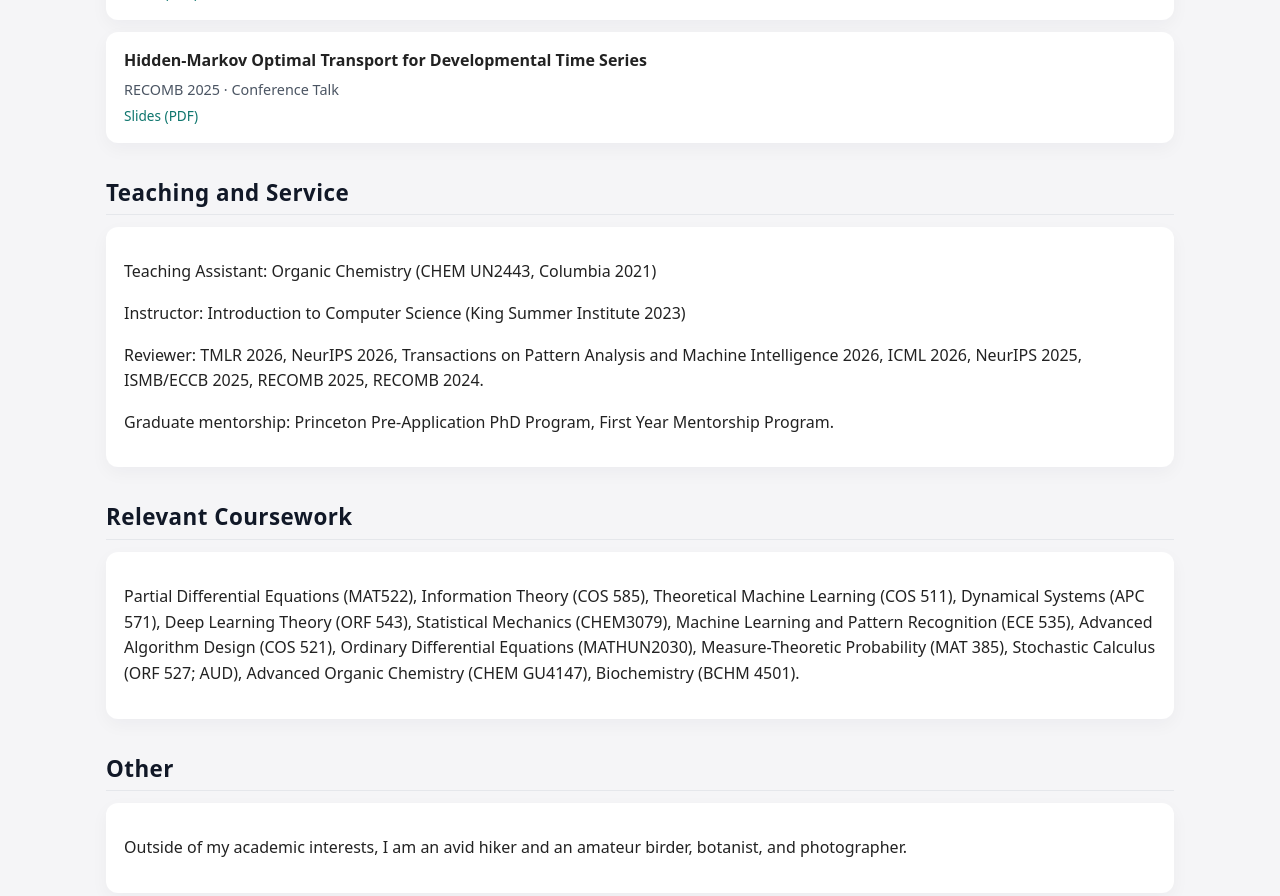
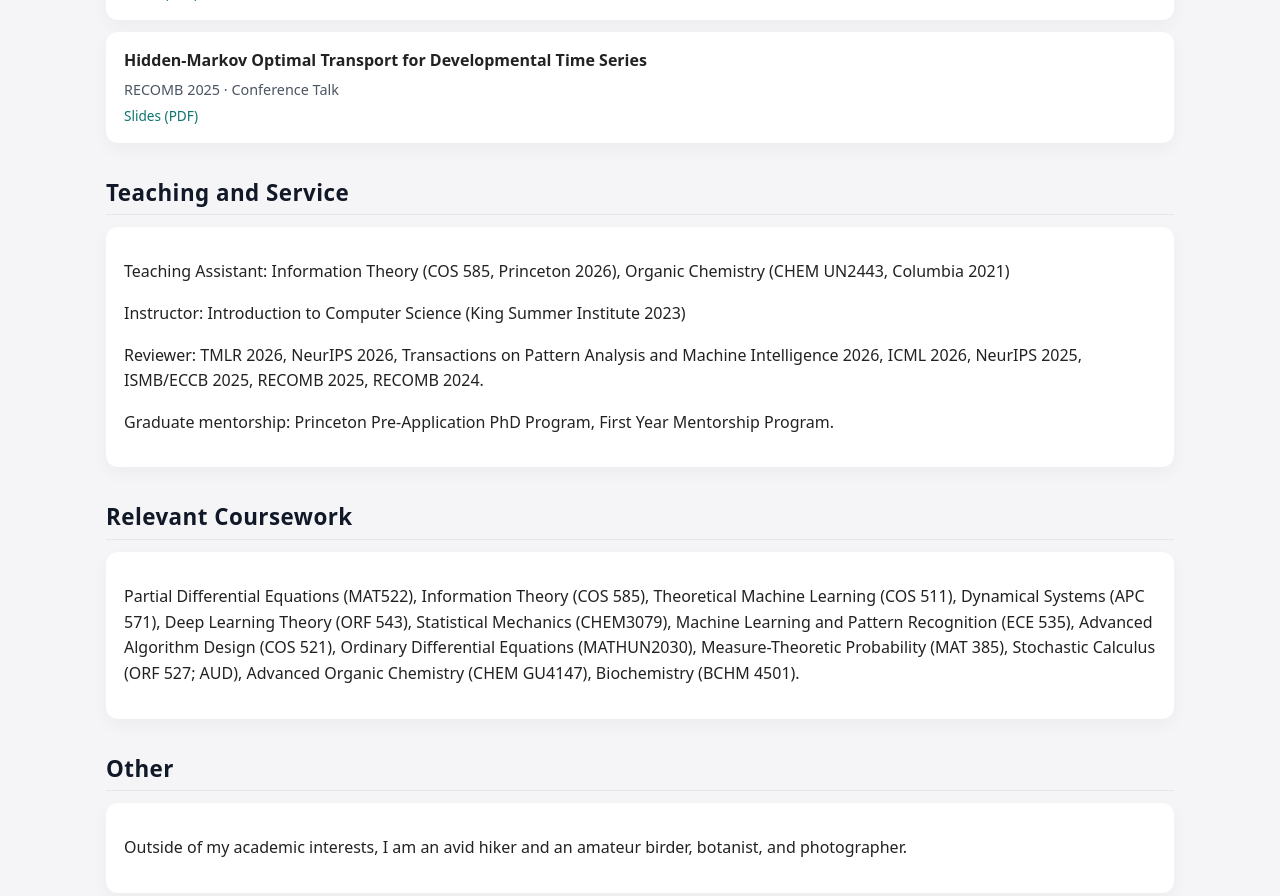
Before and after one commit to peterhalmos/peterhalmos.github.io, a Jekyll site: the page built from index.html, in a window 1280 px wide and 900 px high, scrolled down 3095 px. Shown: the top 896 px of the window. Built offline with Jekyll 4.4.1, drawn with Linux system fonts in a browser that asks for light colours.

Commit message:
Update index.html

```diff
--- a/index.html
+++ b/index.html
@@ -394,7 +394,7 @@ Temporal Dynamics
                 <h2 class="section-title">Teaching and Service</h2>
                 <div class="card">
                     <p>
-                        Teaching Assistant: Organic Chemistry (CHEM UN2443, Columbia 2021)
+                        Teaching Assistant: Information Theory (COS 585, Princeton 2026), Organic Chemistry (CHEM UN2443, Columbia 2021)
                     </p>
                     <p>
                         Instructor: Introduction to Computer Science (King Summer Institute 2023)
```
